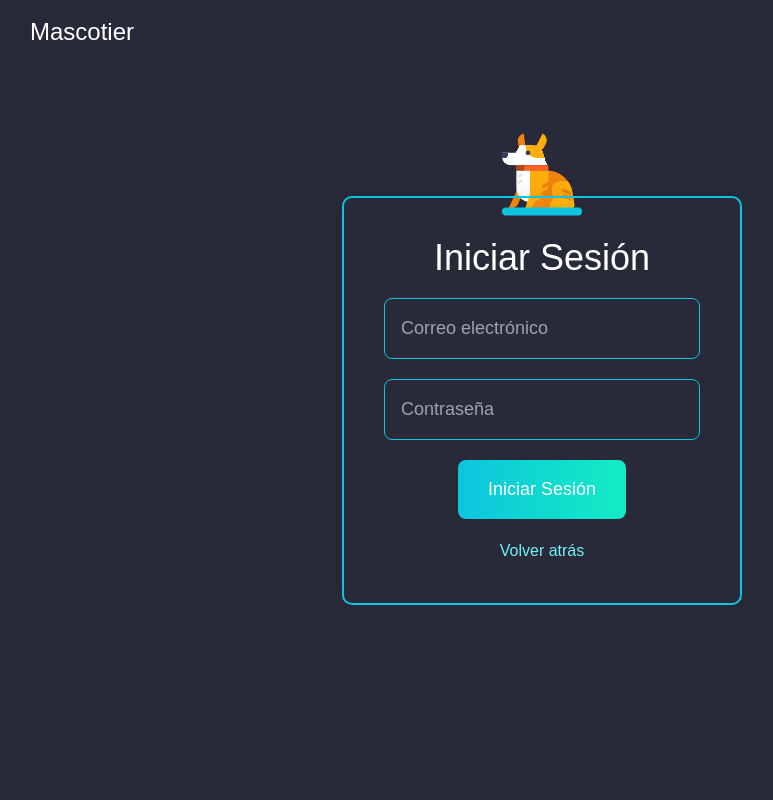
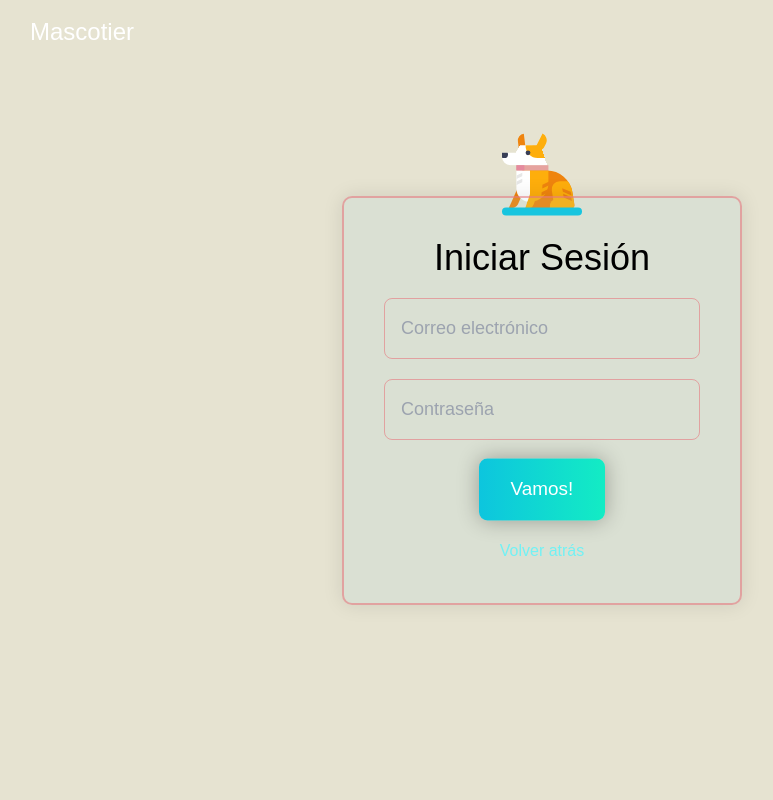
Before and after one commit to iagogonzalezborines/MascoTier_Project, a PHP site: page /src/Templates/login.html in a window 1280 px wide. Shown: the whole page, without its empty margins (98-871 px from the left). Run offline with PHP 8.4, Linux system fonts and the light colour scheme; style sheets or scripts are compiled from the project's sources.

Commit message:
Started changing login

```diff
--- a/MascoDocker/src/Templates/assets/dog.css
+++ b/MascoDocker/src/Templates/assets/dog.css
@@ -4,8 +4,8 @@
 	--dog-white-hair: #ffffff;
 	--eye-nose-color: #383e56;
 	--dog-cushion-color: #0dc5de;
-	--collar-colour-light: #ff6326;
-	--collar-shade-color: #b84517;
+	--collar-colour-light: #e7737991;
+	--collar-shade-color: #e58a9e;
 }
 body {
     padding: 0;
--- a/MascoDocker/src/Templates/login.html
+++ b/MascoDocker/src/Templates/login.html
@@ -18,23 +18,25 @@
             height: 100vh;
             margin: 0;
             padding: 0;
-            background-color: #282A3A;
+            background-color: #e6e3d1;
         }
+
 
         .login-container {
            /* Color de fondo del contenedor */
+		   background-color:#73cce71a ;
             border-radius: 10px;
             box-shadow: 0px 0px 20px rgba(0, 0, 0, 0.1);
             padding: 40px;
             max-width: 400px;
             width: 80%; /* Ajustar el ancho */
             text-align: center;
-            border: 2px solid #0dc5de; /* Color de borde del contenedor */
+            border: 2px solid #e7737991; /* Color de borde del contenedor */
         }
 
         .login-container h2 {
             margin-bottom: 20px;
-            color: white; /* Color de texto */
+            color: rgb(0, 0, 0); /* Color de texto */
         }
 
         .login-container input[type="text"],
@@ -42,7 +44,7 @@
             width: 100%;
             padding: 16px; /* Aumentar el tamaño del padding */
             margin-bottom: 20px;
-            border: 1px solid #0dc5de; /* Color de borde */
+            border: 1px solid #e7737991; /* Color de borde */
             border-radius: 8px; /* Aumentar el radio de borde */
             transition: border-color 0.3s ease;
             color: white; /* Color de texto */
@@ -82,6 +84,11 @@
         .login-container .register-link a:hover {
             text-decoration: underline; /* Subrayar el enlace al pasar el mouse */
         }
+		#login-button {
+			background-color: linear-gradient(to right, #e7737991, #13ecc4);
+			transform: scale(1.05);
+			box-shadow: 0px 0px 20px rgba(0, 0, 0, 0.3);
+		}
     </style>
 </head>
 
@@ -108,7 +115,7 @@
         <form action="../Controller/login.php" method="post">
             <input type="text" name="email" placeholder="Correo electrónico">
             <input type="password" name="password" placeholder="Contraseña">
-            <button type="submit" id="login-button">Iniciar Sesión</button>
+            <button type="submit" id="login-button">Vamos!</button>
         </form>
         <div class="register-link">
             <a href="index.html">Volver atrás</a>
```
